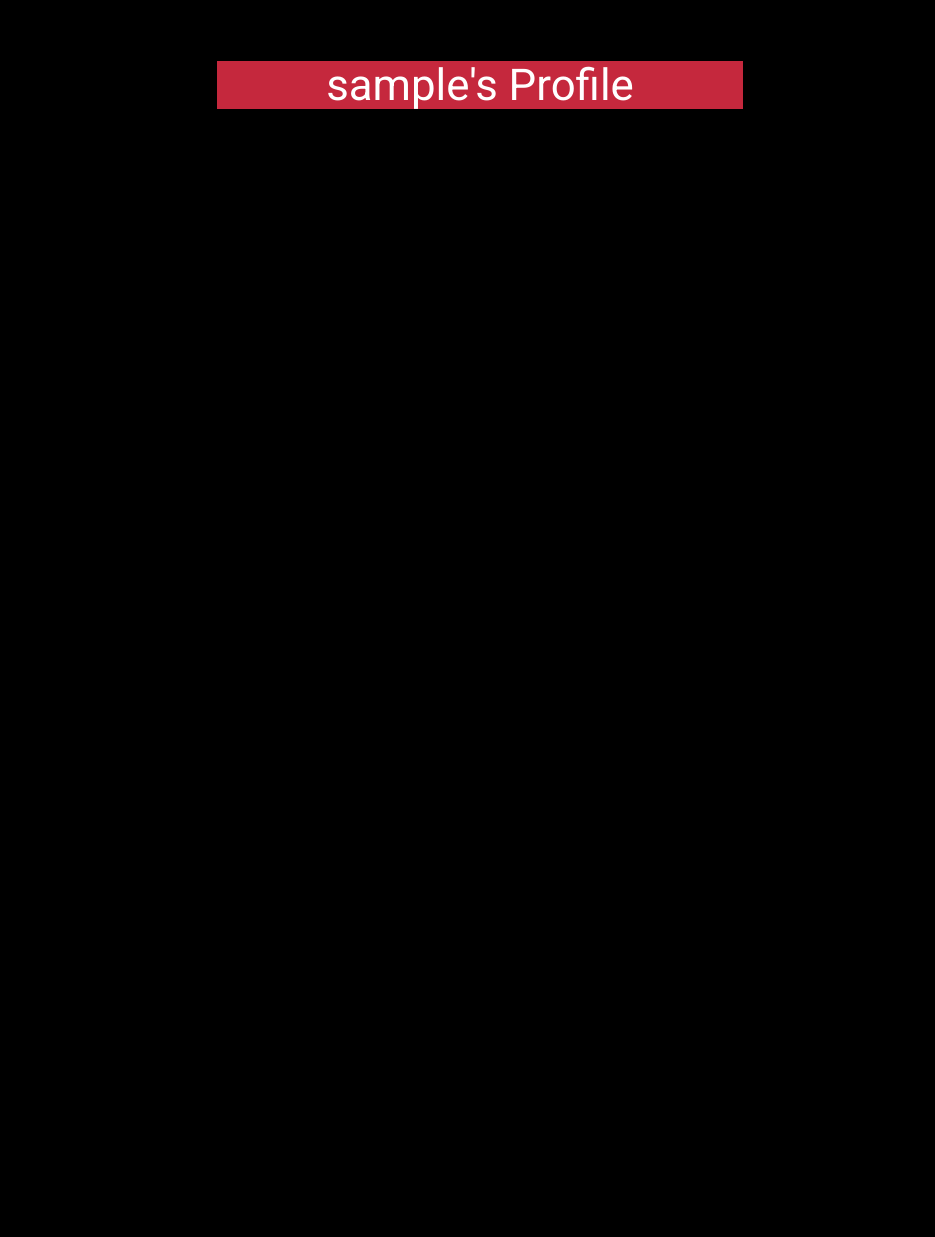
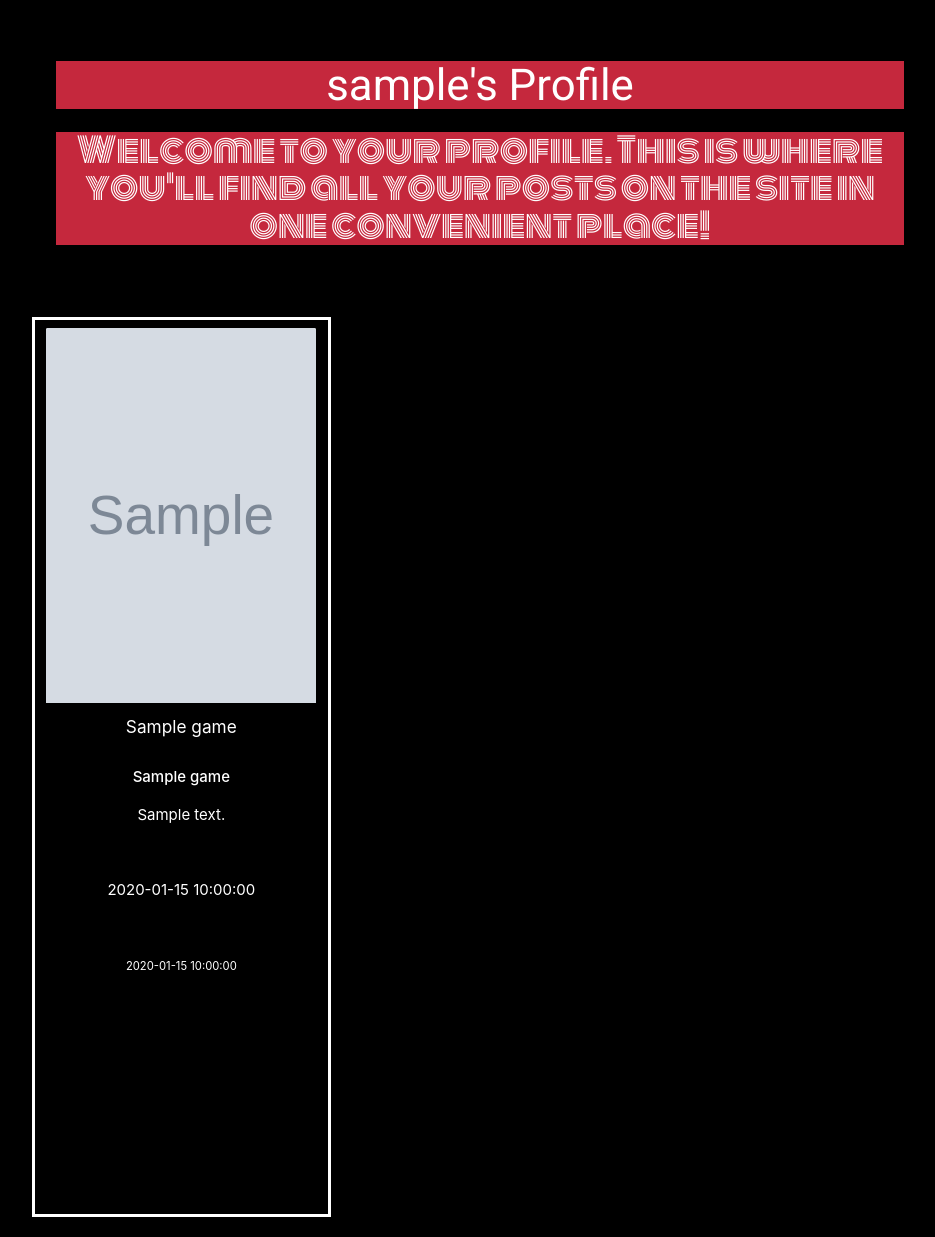
Before and after one commit to Ashwinreddy611/GameChat, a Flask app: page /profile/1 in a window 1280 px wide. Shown: the part 64-1301 px from the top of the page, without its empty margins (160-1095 px from the left). Before the commit the page ends 173 px from the top, so only its background shows below. Run offline with Flask 2, Linux system fonts and the light colour scheme; the visitor is signed in with stand-in values (Sample User, id 1); grey boxes marked "Sample" are stand-in pictures; a database or web service that is not in the repository returns one stand-in record (values such as "Sample title"); some libraries are stand-ins or nearby versions.

Commit message:
profile now displaying user posts correctly

```diff
--- a/app.py
+++ b/app.py
@@ -94,7 +94,9 @@ def profile(username):
         {"username": session["user"]})["username"]
 
     if session['user']:
-        return render_template("profile.html", username=username)
+        profiles = mongo.db.games.find({"created_by": username})
+        print(profiles)
+        return render_template("profile.html", username=username, profiles=profiles)
 
     return redirect(url_for('login'))
 
@@ -179,13 +181,6 @@ def display_watchlist():
     return render_template("watchlist.html", watchlist=watchlist)
 
 
-@app.route("/profile_entries/<game_id>")
-def profile_entries():
-    user_profiles = mongo.db.games.find().sort("created_by", 1)
-    profiles = list(user_profiles)
-    return render_template("profile.login", profiles=profiles)
-
-
 if __name__ == "__main__":
     app.run(host=os.environ.get("IP"),
             port=int(os.environ.get("PORT")),
--- a/templates/profile.html
+++ b/templates/profile.html
@@ -2,17 +2,23 @@
 {% block content %}
 
 <div class="row secondary-font">
-    <div class="col s12 m8 offset-m2">
+
         <div class="card-panel">
             <h3 class="center-align primary">
                 {{ username }}'s Profile
             </h3>
+            <h4 class='center-align primary primary-font'>
+            Welcome to your profile. This is where you'll find all your posts on the site in one
+            convenient place!
+            </h4>
         </div>
-    </div>
+
 </div>
 
+
+
 <div class="row">
-    {% for game in watchlist %}
+    {% for game in profiles %}
         <div class="col s12 m4 border">
             <div class="card">
                 <div class="card-image">
@@ -26,12 +32,6 @@
                 <p>{{game.release_date}}</p> <br>
                 <p><small>{{game.created_by}}</small></p>
                 <br>
-                {% if game.created_by == session.user or game.created_by == 'ashwin-test'  %}
-                <a href="{{ url_for('edit_game', game_id=game._id) }}"
-                    class="waves-effect waves-light btn-small primary">Edit</a>
-                <a href="{{ url_for('delete_game', game_id=game._id) }}"
-                    class="waves-effect waves-light btn-small primary">Delete</a>
-                {% endif %}
             </div>
         </div>
     {% endfor %}
```
